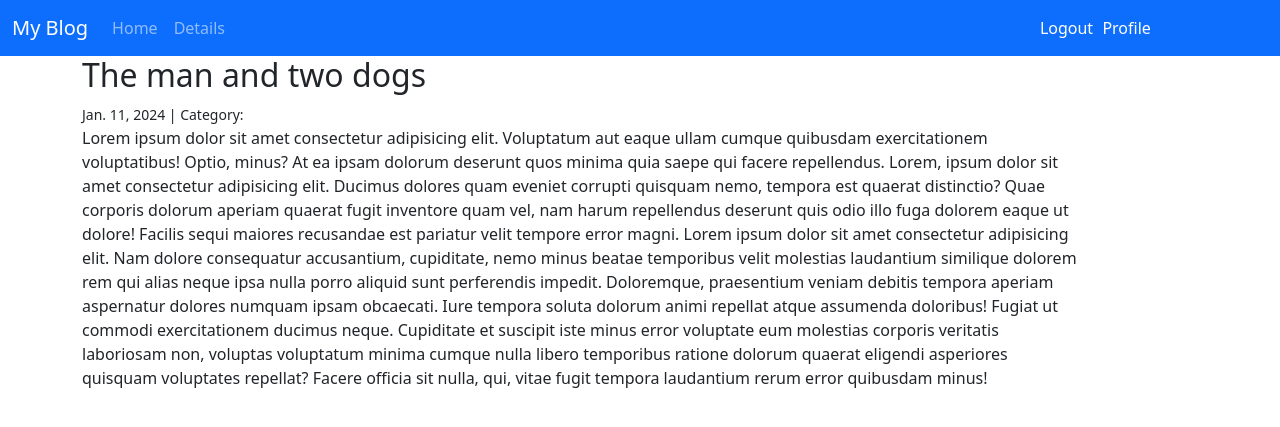
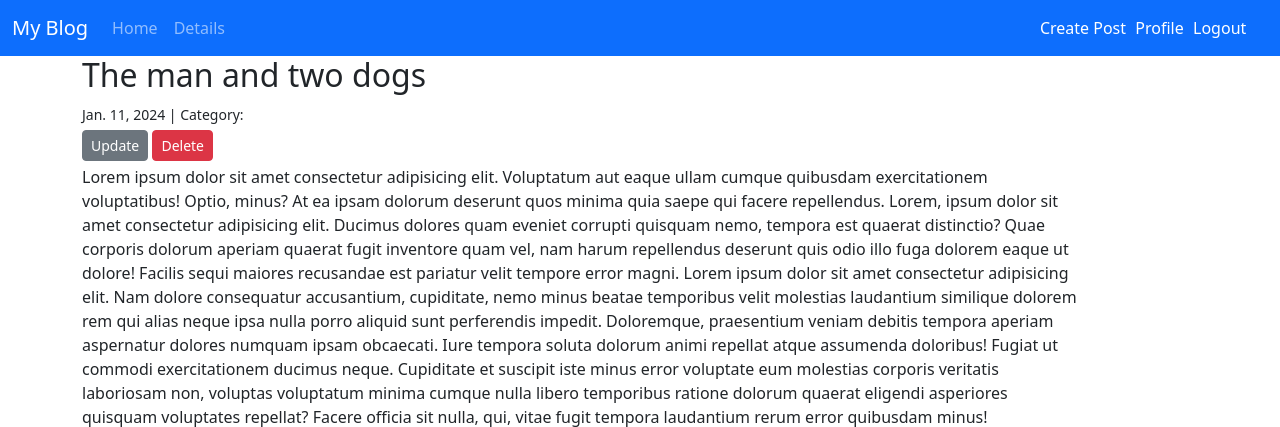
Before and after one commit to matthias22m/Django-BlogSite-project, a Django app: page /post/1/ in a window 1280 px wide. Shown: the top 427 px of the page. Run offline with Django 4.2, Linux system fonts and the light colour scheme; a user stored in the database is signed in; data comes from the database, SQL or seed files in the repository.

Commit message:
Added: create, delete, update post using class view and Moddified: limit height and width of user profile image in models.py

```diff
--- a/Blog/models.py
+++ b/Blog/models.py
@@ -1,5 +1,6 @@
 from django.db import models
 from django.contrib.auth.models import User
+from django.urls import reverse
 # Create your models here.
 
 class Catagory(models.Model):
@@ -16,10 +17,13 @@
     content = models.TextField()
     author = models.ForeignKey(User, on_delete = models.CASCADE)
     created_on = models.DateTimeField(auto_now_add=True)
-    catagory = models.ForeignKey(Catagory,on_delete=models.PROTECT)
+    category = models.ForeignKey(Catagory,on_delete=models.PROTECT)
 
     def __str__(self):
         return self.title
+
+    def get_absolute_url(self):
+        return reverse('post_detail',kwargs={'pk': self.pk})
 
 class Comment(models.Model):
     content = models.TextField()
--- a/Blog/templates/blog/base.html
+++ b/Blog/templates/blog/base.html
@@ -11,14 +11,14 @@
 
         <nav class="navbar navbar-expand-lg bg-primary" data-bs-theme="dark">
             <div class="container-fluid">
-                <a class="navbar-brand" href="{% url 'blogs_all' %}">My Blog</a>
+                <a class="navbar-brand" href="{% url 'posts_all' %}">My Blog</a>
                 <button class="navbar-toggler" type="button" data-bs-toggle="collapse" data-bs-target="#navbarColor01" aria-controls="navbarColor01" aria-expanded="false" aria-label="Toggle navigation">
                     <span class="navbar-toggler-icon"></span>
                 </button>
                 <div class="collapse navbar-collapse" id="navbarColor01">
                     <ul class="navbar-nav me-auto">
                         <li class="nav-item">
-                            <a class="nav-link {% if bool.home %} active {% endif %}" href="{% url 'blogs_all' %}">Home
+                            <a class="nav-link {% if bool.home %} active {% endif %}" href="{% url 'posts_all' %}">Home
 
 
                             </a>
@@ -33,8 +33,9 @@
                     <div class="d-flex">
 
                         {% if user.is_authenticated %}
-                            <a class="nav-item nav-link" href="{% url 'logout' %}">Logout</a>
-                            <a class="nav-item nav-link" href="{% url 'profile' %}">Profile</a>
+                        <a class="nav-item nav-link" href="{% url 'post_create' %}">Create Post</a>
+                        <a class="nav-item nav-link" href="{% url 'profile' %}">Profile</a>
+                        <a class="nav-item nav-link" href="{% url 'logout' %}">Logout</a>
                         {% else %}
                             <a class="nav-item nav-link" href="{% url 'login' %}">Login</a>
                             <a class="nav-item nav-link" href="{% url 'user_register' %}">Register</a>
--- a/Blog/templates/blog/index.html
+++ b/Blog/templates/blog/index.html
@@ -9,7 +9,7 @@
         </div>
 
         <div >
-            <a style=" color:beige; text-decoration: none"href="{% url 'blog_detail' post.pk %}">{{post.title | title}}</a>
+            <a style=" color:beige; text-decoration: none"href="{% url 'post_detail' post.pk %}">{{post.title | title}}</a>
             <hr>
             <p>{{post.content | slice:":100"}}...</p>
         </div>
--- a/Blog/templates/blog/post_detail.html
+++ b/Blog/templates/blog/post_detail.html
@@ -4,11 +4,18 @@
     <h2>{{ object.title }}</h2>
 {% endblock title %}
 
-    <small>
-        {{ object.created_on.date }} | Category: {{category.name}}
+<small>
+    {{ object.created_on.date }} | Category: {{category.name}}
 
-    </small>
+</small>
+{% if object.author == user %}
+<div>
+    <a class="btn btn-secondary btn-sm mt-1 mb-1" href=" {% url 'post_update' object.id %}">Update</a>
+    <a class="btn btn-danger btn-sm mt-1 mb-1" href=" {% url 'post_delete' object.id %}">Delete</a>
+</div>
+{% endif %}
     <p>{{object.content}}</p>
+
 
     {% if comments.all %}
         <div>Comments</div>
--- a/Blog/urls.py
+++ b/Blog/urls.py
@@ -1,8 +1,17 @@
 from django.urls import path,include
-from .views import PostListView,PostDetailView
+from .views import (
+    PostListView,
+    PostDetailView,
+    PostCreateView,
+    PostUpdateView,
+    PostDeleteView
+    )
 from . import views
 
 urlpatterns = [
-    path("", PostListView.as_view() , name="blogs_all"),
-    path("post/<int:pk>/", PostDetailView.as_view(), name="blog_detail"),
+    path("", PostListView.as_view() , name="posts_all"),
+    path("post/<int:pk>/", PostDetailView.as_view(), name="post_detail"),
+    path("post/create/", PostCreateView.as_view(), name="post_create"),
+    path("post/<int:pk>/update", PostUpdateView.as_view(), name="post_update"),
+    path("post/<int:pk>/delete", PostDeleteView.as_view(), name="post_delete"),
 ]
--- a/Blog/views.py
+++ b/Blog/views.py
@@ -1,5 +1,12 @@
+from django.contrib.auth.mixins import LoginRequiredMixin, UserPassesTestMixin
 from django.shortcuts import render
-from django.views.generic import ListView,DetailView
+from django.views.generic import (
+    ListView,
+    DetailView,
+    CreateView,
+    UpdateView,
+    DeleteView
+    )
 from Blog.models import Post, Comment
 
 
@@ -29,19 +36,50 @@
     # tamplate_name = 'blog/post_detail.html'
 
 
+class PostCreateView(LoginRequiredMixin,CreateView ):
+    model = Post
+    fields = ['title','content','category']
+
+    def form_valid(self, form):
+        form.instance.author =self.request.user
+        return super().form_valid(form)
+
+class PostUpdateView(LoginRequiredMixin, UserPassesTestMixin,UpdateView ):
+    model = Post
+    fields = ['title','content','category']
+
+    def form_valid(self, form):
+        form.instance.author =self.request.user
+        return super().form_valid(form)
+    def test_func(self):
+        post = self.get_object()
+
+        if self.request.user == post.author:
+            return True
+        return False
+class PostDeleteView(LoginRequiredMixin, UserPassesTestMixin, DeleteView):
+    model = Post
+    success_url = '/'
+
+    def test_func(self):
+        post = self.get_object()
+
+        if self.request.user == post.author:
+            return True
+        return False
 
 
-def blog_categories(request,category):
-    posts = Post.objects.filter(categories__name__contain = category).order_by('-created_on')
+# def blog_categories(request,category):
+#     posts = Post.objects.filter(categories__name__contain = category).order_by('-created_on')
 
-    context = { "posts":posts, "category":category, "bool":bool }
+#     context = { "posts":posts, "category":category, "bool":bool }
 
-    return render(request, "blog/category.html", context)
+#     return render(request, "blog/category.html", context)
 
 
 def blog_detail(request,pk):
     post = Post.objects.get(pk=pk)
-    category = post.catagory
+    category = post.category
     bool["detail"] = True
     bool["home"] = False
 
```
Also changed, not shown: Blog/templates/blog/post_confirm_delete.html (added, +16 -0 lines), Blog/templates/blog/post_form.html (added, +16 -0 lines), users/models.py (+11 -1 lines), Blog/migrations/0002_rename_catagory_post_category_alter_catagory_name.py (added), db.sqlite3.
